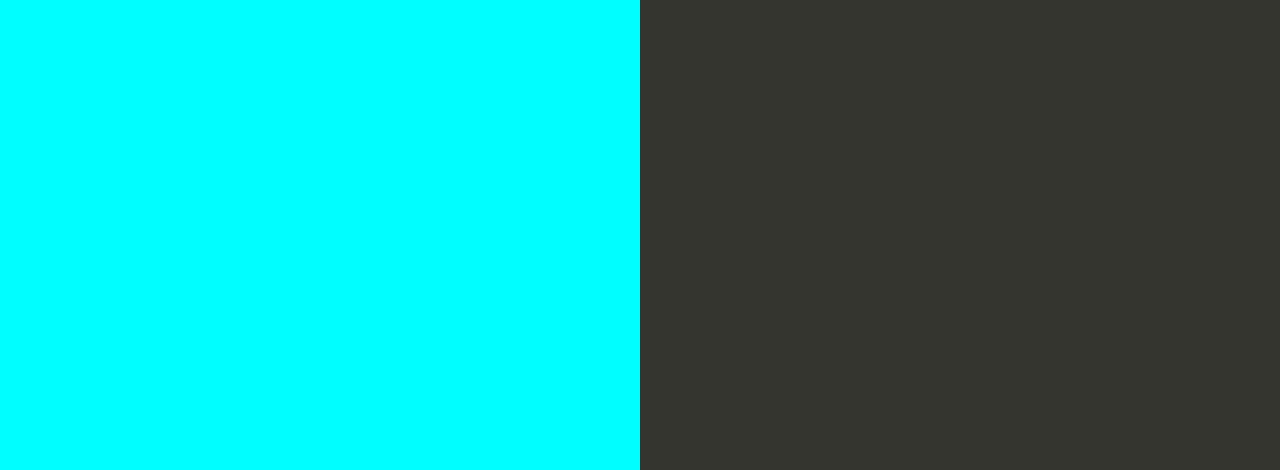
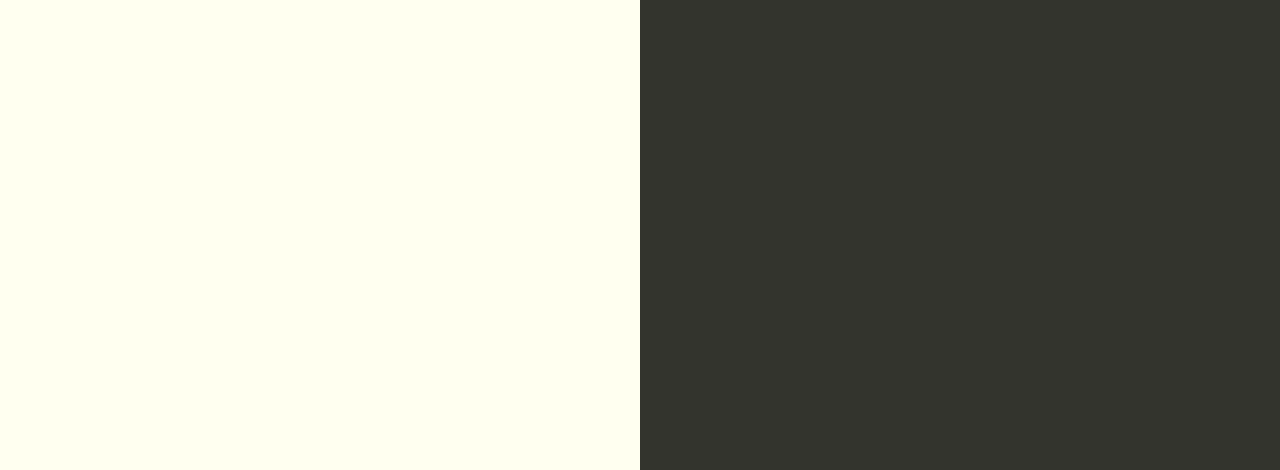
Before and after one commit to arjunkoppineni/pipeline-1, a website: page index.html in a window 1280 px wide. Shown: the part 330-800 px from the top of the page. Drawn offline with Linux system fonts and the light colour scheme.

Commit message:
Update index.html

```diff
--- a/index.html
+++ b/index.html
@@ -35,7 +35,7 @@
 
         text-align: right;
         padding-top: 11em;
-        background-color: cyan;
+        background-color: ivory;
 
       }
       .textColumn p {
```
